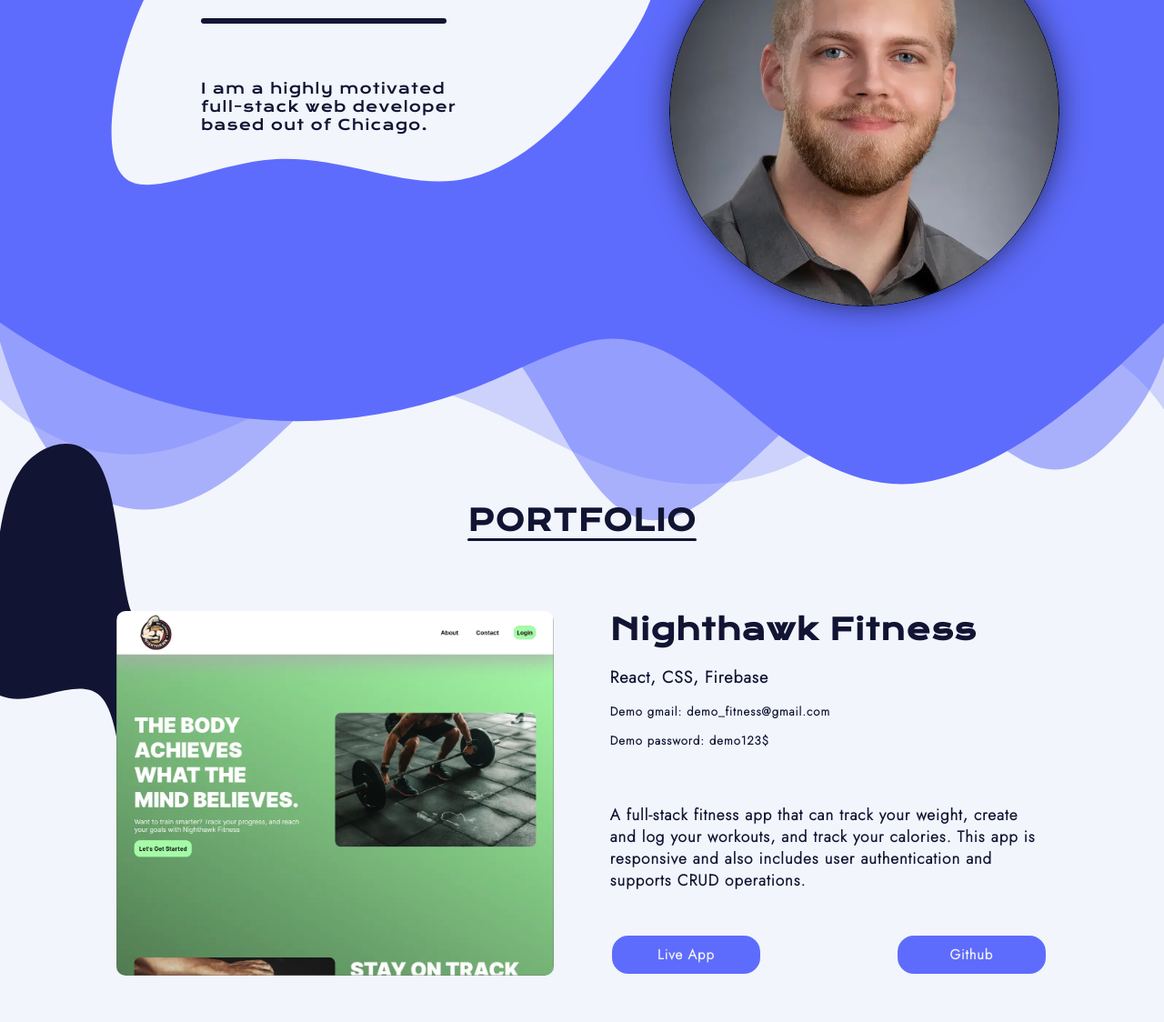
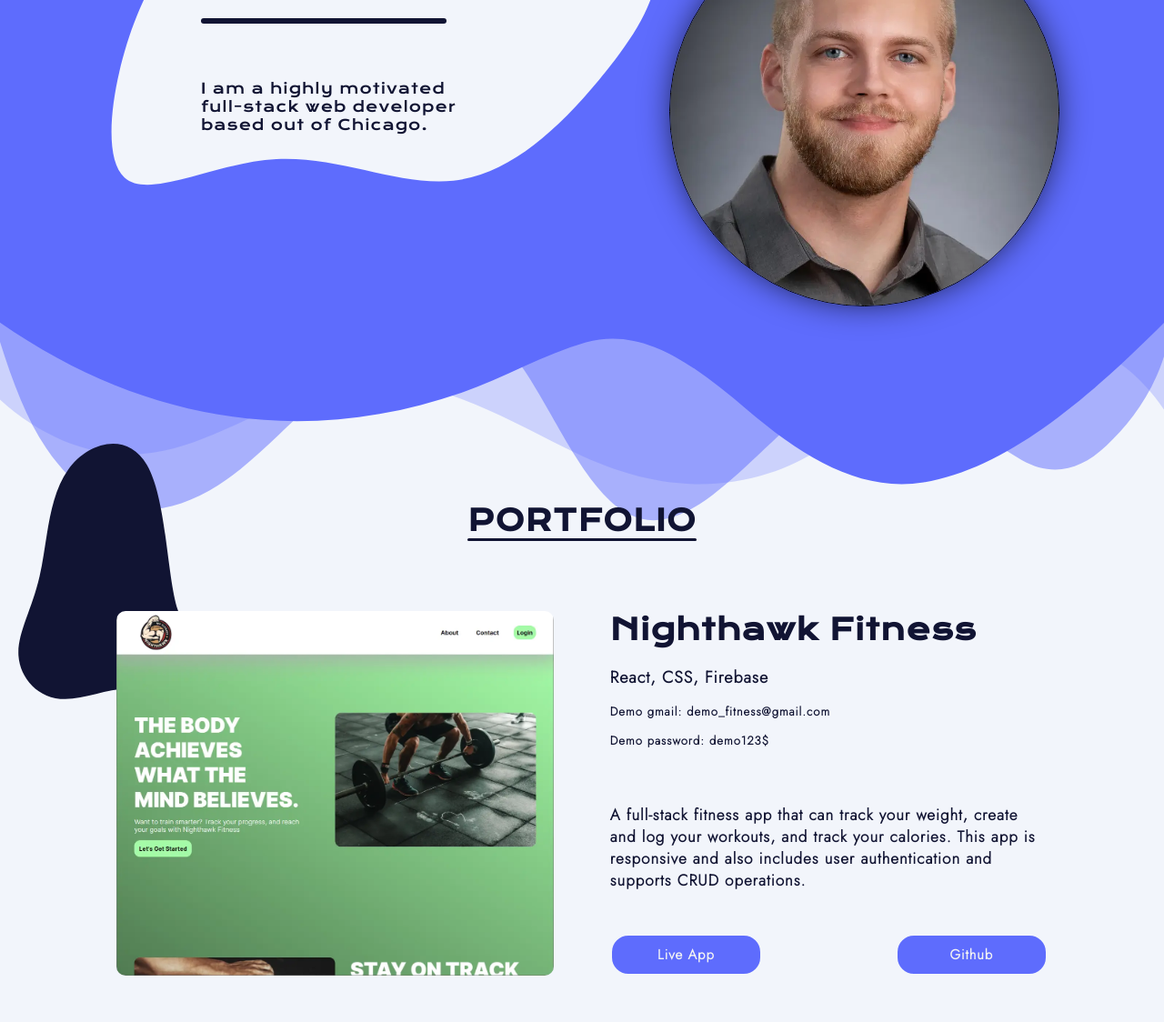
Before and after one commit to ryan2625/domain-deployment, a plain HTML site: page index.html in a window 1280 px wide. Shown: the part 176-1300 px from the top of the page at 91% size. Drawn offline with nearby package versions, Linux system fonts and the light colour scheme; a script that the page names is missing; files whose address does not match are found by name.

Commit message:
Reposition SVG

```diff
--- a/assets/style.css
+++ b/assets/style.css
@@ -228,7 +228,7 @@ a:hover{
 .transform-blob{
   position: absolute;
   top: -40%;
-  left: -23%;
+  left: -18%;
   z-index: -1;
   transform: scale(1.3);
 }
```
